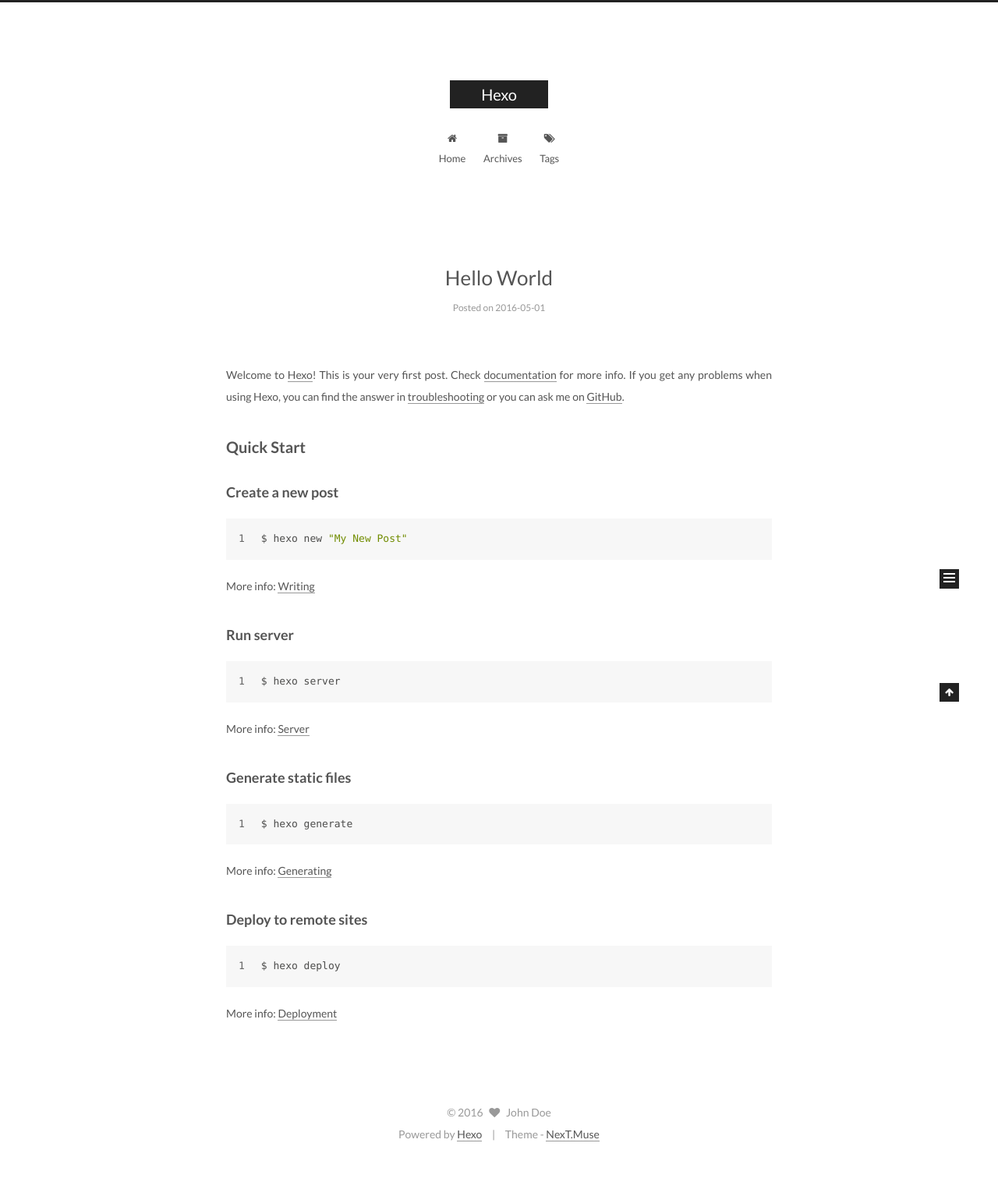
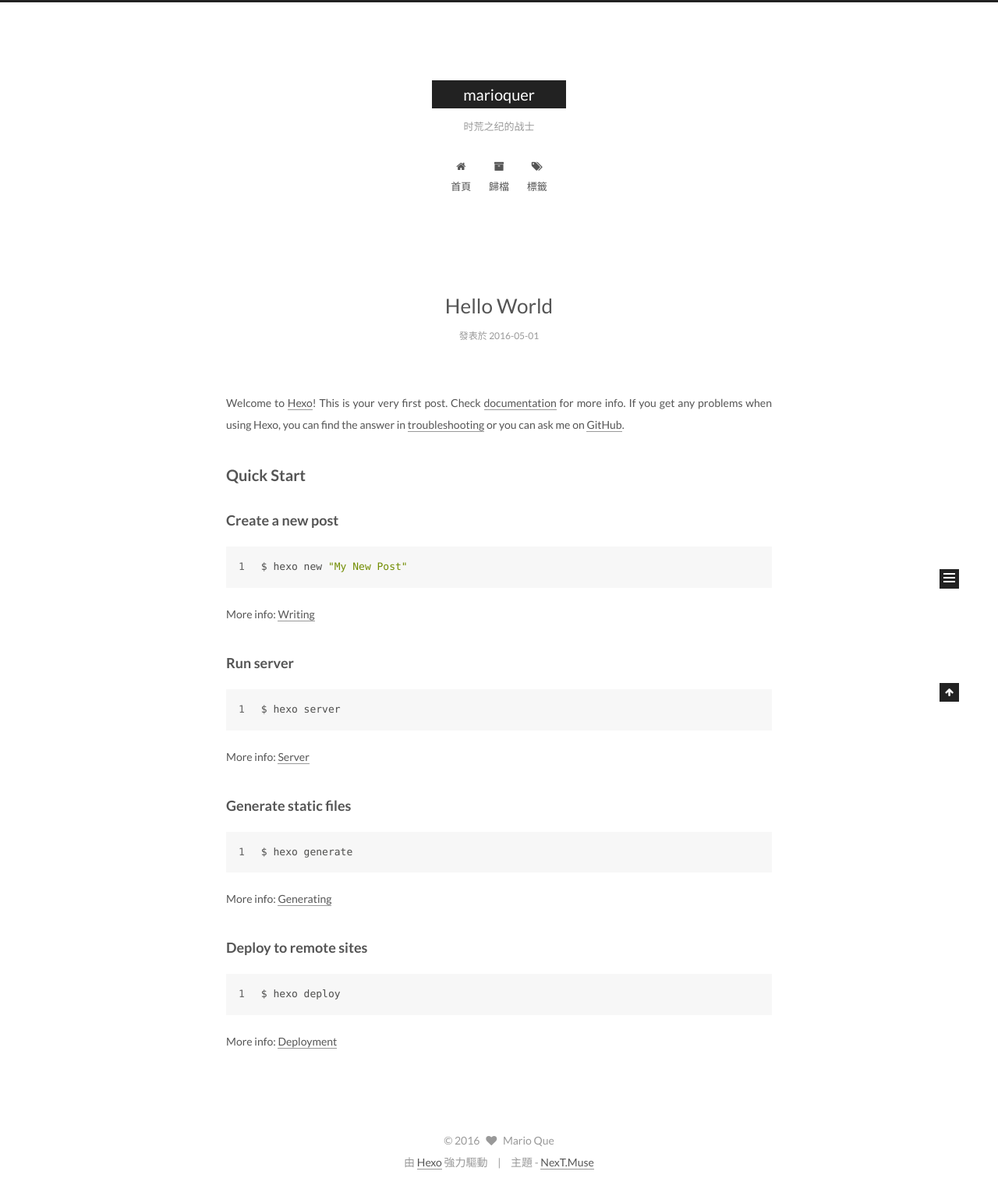
Before and after one commit to marioquer/marioquer.github.io, a plain HTML site: page index.html in a window 1280 px wide. Shown: the whole page at 78% size. Before the commit the page ends 1489 px from the top, so only its background shows below. Drawn offline with Linux system fonts and the light colour scheme.

Commit message:
Site updated: 2016-06-03 08:48:15

```diff
--- a/css/main.css
+++ b/css/main.css
@@ -1548,7 +1548,7 @@
   width: 4px;
   height: 4px;
   border-radius: 50%;
-  background: #77ed4a;
+  background: #ffffd9;
 }
 .links-of-blogroll {
   font-size: 13px;
--- a/index.html
+++ b/index.html
@@ -86,12 +86,12 @@
 
 <meta name="description">
 <meta property="og:type" content="website">
-<meta property="og:title" content="Hexo">
-<meta property="og:url" content="http://yoursite.com/index.html">
-<meta property="og:site_name" content="Hexo">
+<meta property="og:title" content="marioquer">
+<meta property="og:url" content="http://www.marioquer.cn/index.html">
+<meta property="og:site_name" content="marioquer">
 <meta property="og:description">
 <meta name="twitter:card" content="summary">
-<meta name="twitter:title" content="Hexo">
+<meta name="twitter:title" content="marioquer">
 <meta name="twitter:description">
 
 
@@ -105,15 +105,15 @@
     motion: true,
     duoshuo: {
       userId: 0,
-      author: 'Author'
+      author: '博主'
     }
   };
 </script>
 
-  <title> Hexo </title>
+  <title> marioquer </title>
 </head>
 
-<body itemscope itemtype="http://schema.org/WebPage" lang="">
+<body itemscope itemtype="http://schema.org/WebPage" lang="zh-hk">
 
 
 
@@ -143,11 +143,11 @@
   <div class="custom-logo-site-title">
     <a href="/"  class="brand" rel="start">
       <span class="logo-line-before"><i></i></span>
-      <span class="site-title">Hexo</span>
+      <span class="site-title">marioquer</span>
       <span class="logo-line-after"><i></i></span>
     </a>
   </div>
-  <p class="site-subtitle"></p>
+  <p class="site-subtitle">时荒之纪的战士</p>
 </div>
 
 <div class="site-nav-toggle">
@@ -170,7 +170,7 @@
 
               <i class="menu-item-icon fa fa-fw fa-home"></i> <br />
 
-            Home
+            首頁
           </a>
         </li>
 
@@ -180,7 +180,7 @@
 
               <i class="menu-item-icon fa fa-fw fa-archive"></i> <br />
 
-            Archives
+            歸檔
           </a>
         </li>
 
@@ -190,7 +190,7 @@
 
               <i class="menu-item-icon fa fa-fw fa-tags"></i> <br />
 
-            Tags
+            標籤
           </a>
         </li>
 
@@ -246,7 +246,7 @@
             <span class="post-meta-item-icon">
               <i class="fa fa-calendar-o"></i>
             </span>
-            <span class="post-meta-item-text">Posted on</span>
+            <span class="post-meta-item-text">發表於</span>
             <time itemprop="dateCreated" datetime="2016-05-01T20:56:49+08:00" content="2016-05-01">
               2016-05-01
             </time>
@@ -347,16 +347,16 @@
       <section class="site-overview sidebar-panel  sidebar-panel-active ">
         <div class="site-author motion-element" itemprop="author" itemscope itemtype="http://schema.org/Person">
           <img class="site-author-image" itemprop="image"
-               src="/images/avatar.gif"
-               alt="John Doe" />
-          <p class="site-author-name" itemprop="name">John Doe</p>
+               src="/images/mario.jpg"
+               alt="Mario Que" />
+          <p class="site-author-name" itemprop="name">Mario Que</p>
           <p class="site-description motion-element" itemprop="description"></p>
         </div>
         <nav class="site-state motion-element">
           <div class="site-state-item site-state-posts">
             <a href="/archives">
               <span class="site-state-item-count">1</span>
-              <span class="site-state-item-name">posts</span>
+              <span class="site-state-item-name">文章</span>
             </a>
           </div>
 
@@ -399,15 +399,15 @@
   <span class="with-love">
     <i class="fa fa-heart"></i>
   </span>
-  <span class="author" itemprop="copyrightHolder">John Doe</span>
+  <span class="author" itemprop="copyrightHolder">Mario Que</span>
 </div>
 
 <div class="powered-by">
-  Powered by <a class="theme-link" href="http://hexo.io">Hexo</a>
+  由 <a class="theme-link" href="http://hexo.io">Hexo</a> 強力驅動
 </div>
 
 <div class="theme-info">
-  Theme -
+  主題 -
   <a class="theme-link" href="https://github.com/iissnan/hexo-theme-next">
     NexT.Muse
   </a>
```
Also changed, not shown: 2016/05/01/hello-world/index.html (+20 -20 lines), archives/2016/05/index.html (+20 -20 lines), archives/2016/index.html (+20 -20 lines), archives/index.html (+20 -20 lines), mario.jpg (added).
